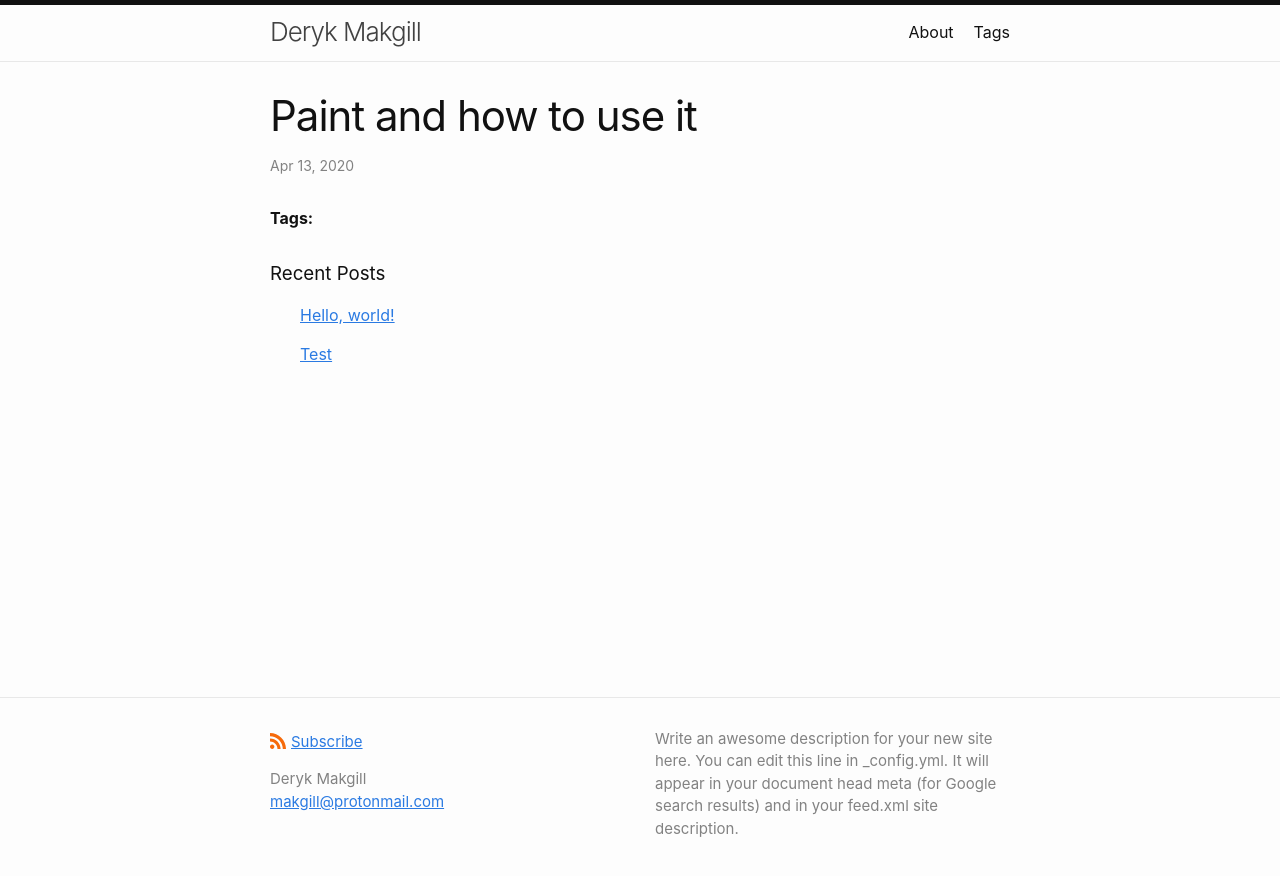
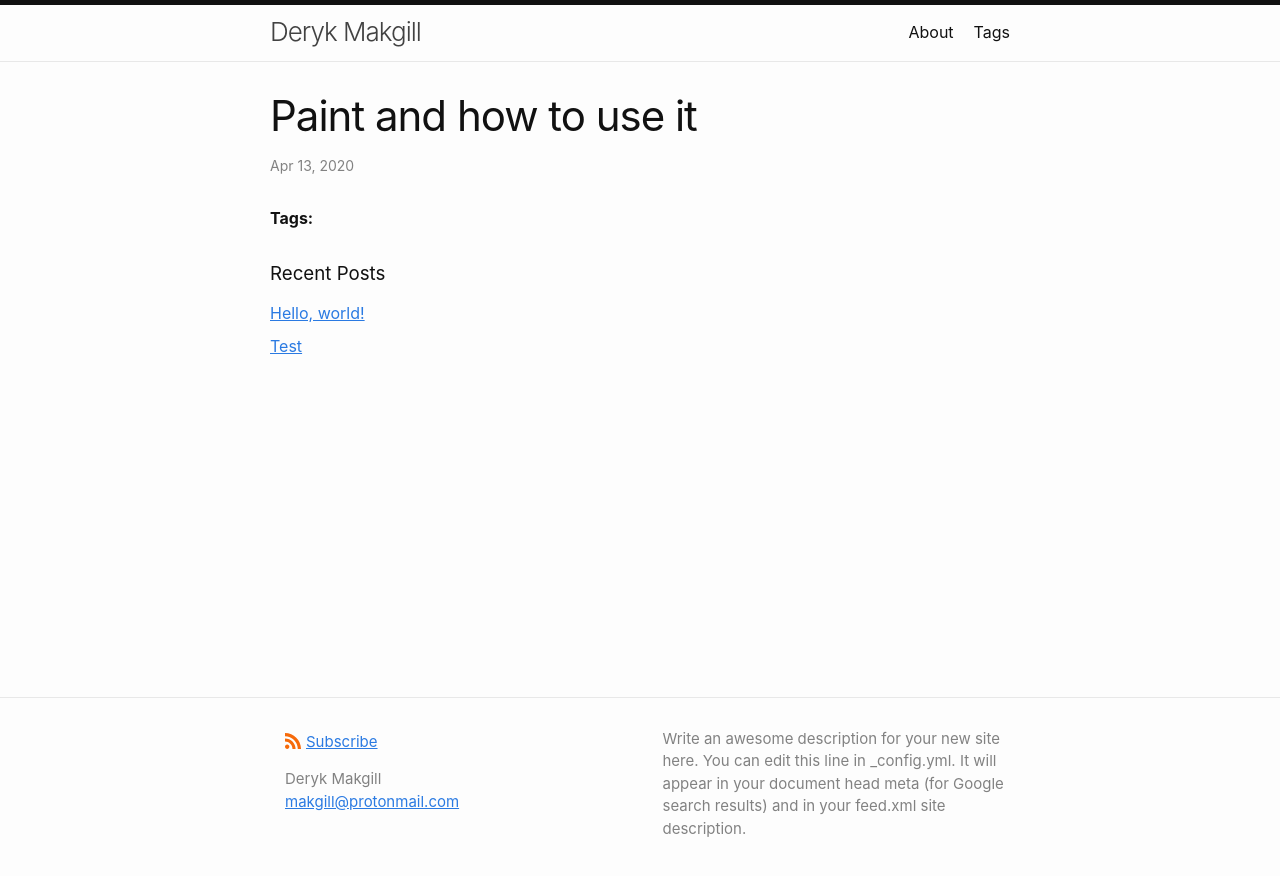
Before and after one commit to derykmakgill/krawisz, a Jekyll site: the page built from _posts/2020-04-13-paint.md, in a window 1280 px wide. Shown: the top 876 px of the page. Built offline with Jekyll 4.4.1, drawn with Linux system fonts in a browser that asks for light colours.

Commit message:
Update post.html

```diff
--- a/_layouts/post.html
+++ b/_layouts/post.html
@@ -56,15 +56,14 @@
 
 <div class="related">
   <h3>Recent Posts</h3>
-  <ul class="related-posts">
+  <ul class="post-list">
     {% for post in site.related_posts limit:5 %}
-      <p>
+      <li>
 
           <a href="{{ post.url }}">
             {{ post.title }}
-          </a>
+          </li>
 
-        </p>
     {% endfor %}
   </ul>
 </div>
```
